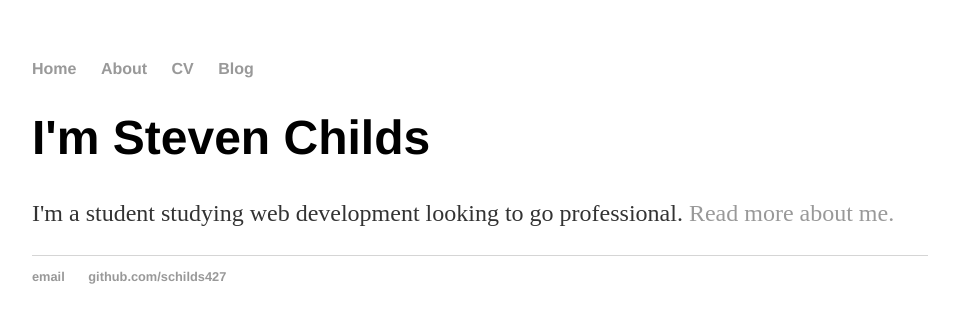
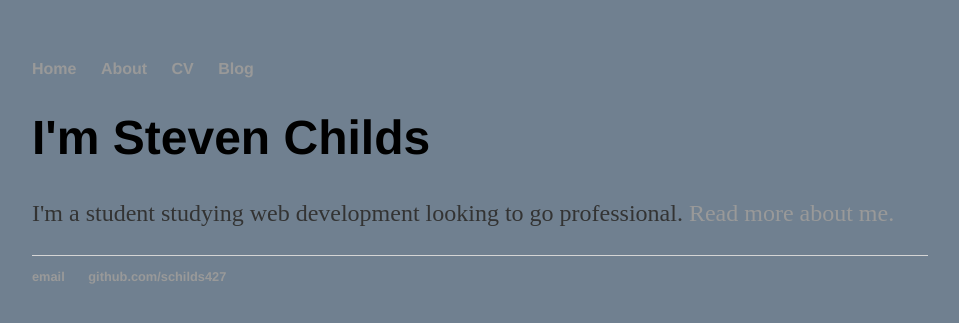
Before and after one commit to schilds427/schilds427.github.io, a Jekyll site: the page built from index.html, in a window 1280 px wide. Shown: the top 323 px of the page, without its empty margins (160-1119 px from the left). Built offline with Jekyll 4.4.1, drawn with Linux system fonts in a browser that asks for light colours.

Commit message:
Update main.css

```diff
--- a/css/main.css
+++ b/css/main.css
@@ -1,3 +1,6 @@
+html{
+    background-color: #708090;
+}
 body {
     margin: 60px auto;
     width: 70%;
```
